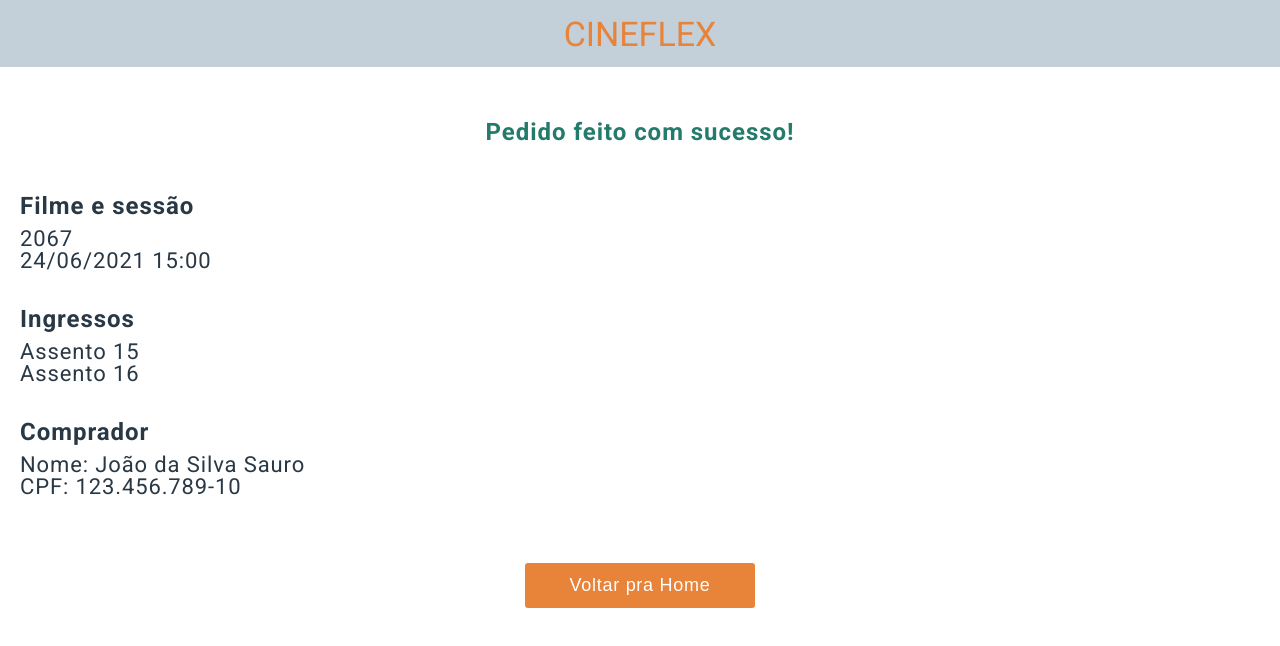
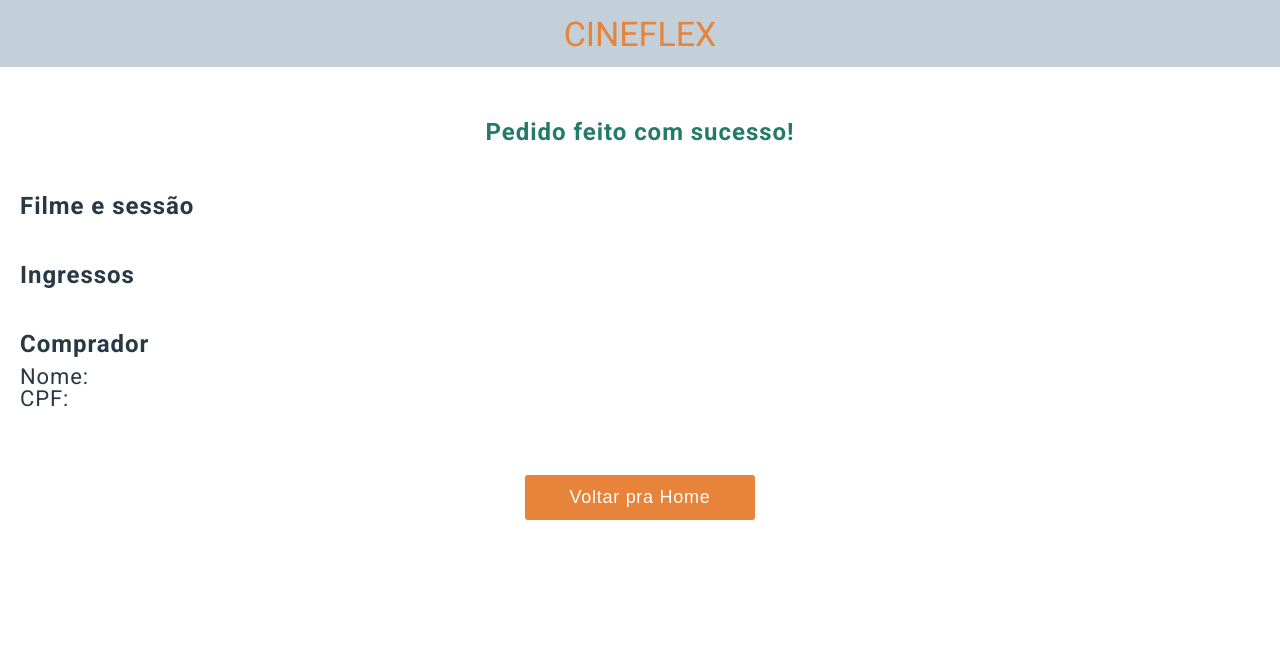
Before and after one commit to lfelipelizeu/Cineflex, a React (Create React App) app: page /success in a window 1280 px wide. Shown: the top 646 px of the page. Built offline with nearby package versions, Linux system fonts and the light colour scheme.

Commit message:
When the purchase is finalized, the SuccessScreen shows all the purchase information corretly. When the user goes back to the homepage by clicking on the button on the SuccessScreen the 'ticket' and 'cart' objects are reseted.

```diff
--- a/src/App.js
+++ b/src/App.js
@@ -20,6 +20,20 @@ export default function App () {
         buyingSeats: []
     });
 
+    function resetPurchase () {
+        setTicket({
+            ids: [],
+            name: "",
+            cpf: "",
+        });
+        setCart({
+            title: "",
+            date: "",
+            time: "",
+            buyingSeats: []
+        });
+    }
+
     return (
         <BrowserRouter>
             <Header />
@@ -39,7 +53,7 @@ export default function App () {
                     />
                 </Route>
                 <Route path="/success" exact>
-                    <SuccessScreen cart={cart} ticket={ticket} />
+                    <SuccessScreen cart={cart} ticket={ticket} resetPurchase={resetPurchase} />
                 </Route>
             </Switch>
         </BrowserRouter>
--- a/src/SuccessScreen.js
+++ b/src/SuccessScreen.js
@@ -1,47 +1,48 @@
 import { Link } from 'react-router-dom';
 
-export default function SuccessScreen ({ cart }) {
+export default function SuccessScreen ({ cart, ticket, resetPurchase }) {
+    const { title, date, time, buyingSeats } = cart;
+    const { name, cpf } = ticket;
     console.log(cart);
 
     return (
         <section className="success-screen">
             <h1>Pedido feito com sucesso!</h1>
-            <MovieInfo />
-            <SeatsInfo />
-            <BuyerInfo />
+            <MovieInfo title={title} date={date} time={time} />
+            <SeatsInfo seats={buyingSeats} />
+            <BuyerInfo name={name} cpf={cpf} />
             <Link to="/">
-                <button>Voltar pra Home</button>
+                <button onClick={resetPurchase}>Voltar pra Home</button>
             </Link>
         </section>
     );
 }
 
-function MovieInfo ({ }) {
+function MovieInfo ({ title, date, time }) {
     return (
         <div className="info">
             <h1>Filme e sessão</h1>
-            <p>2067</p>
-            <p>24/06/2021 15:00</p>
+            <p>{title}</p>
+            <p>{date} {time}</p>
         </div>
     );
 }
 
-function SeatsInfo ({ }) {
+function SeatsInfo ({ seats }) {
     return (
         <div className="info">
             <h1>Ingressos</h1>
-            <p>Assento 15</p>
-            <p>Assento 16</p>
+            {seats.map((seat, index) => <p>Assento {seat}</p>)}
         </div>
     );
 }
 
-function BuyerInfo ({ }) {
+function BuyerInfo ({ name, cpf }) {
     return (
         <div className="info">
             <h1>Comprador</h1>
-            <p>Nome: João da Silva Sauro</p>
-            <p>CPF: 123.456.789-10</p>
+            <p>Nome: {name}</p>
+            <p>CPF: {cpf}</p>
         </div>
     );
 }
```
